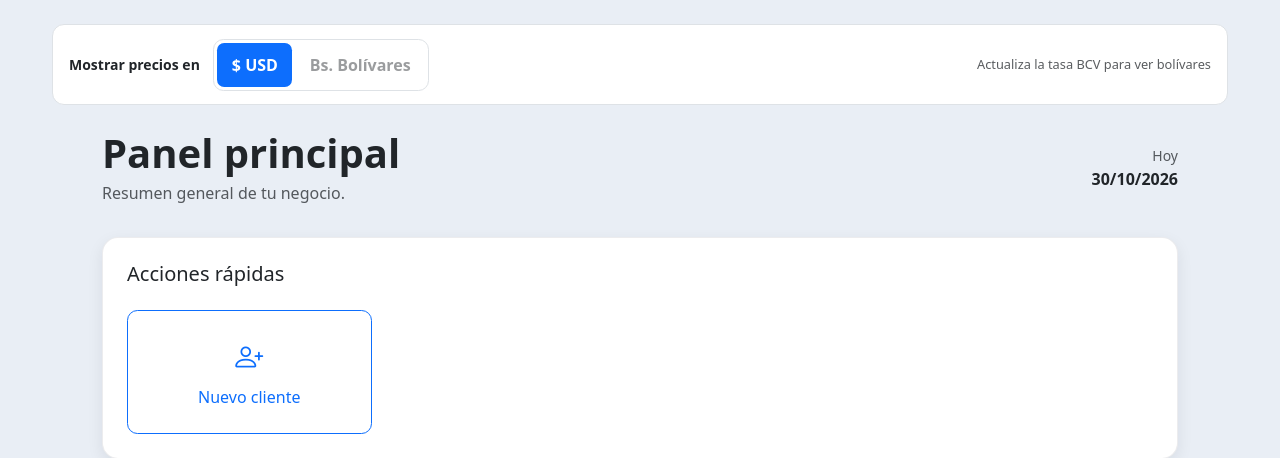
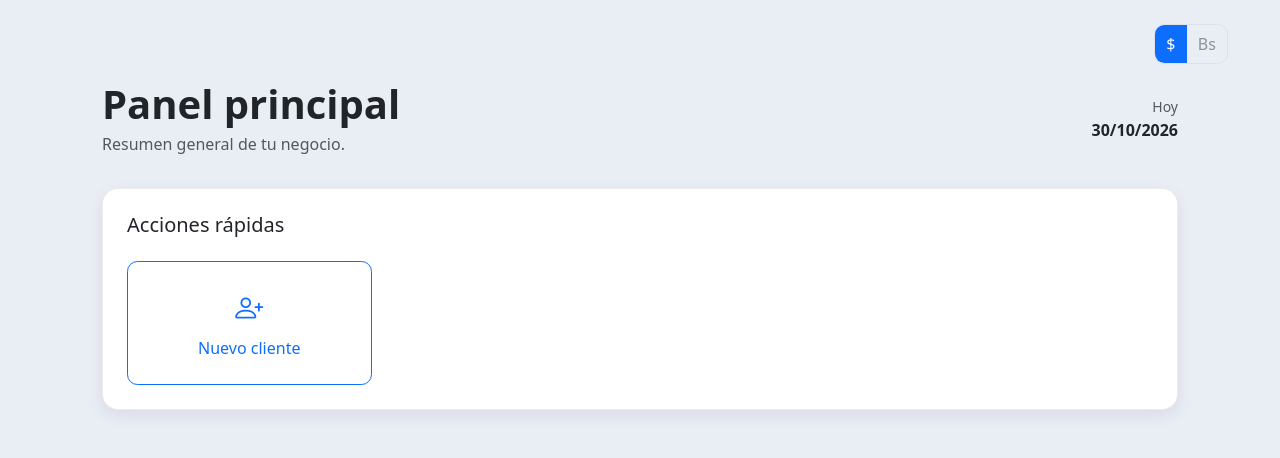
Before and after one commit to Lowganma/Inventario_v1, a Django app: page / in a window 1280 px wide. Shown: the part 63-521 px from the top of the page. Run offline with Django 4.2, Linux system fonts and the light colour scheme; a user stored in the database is signed in; tables that the repository leaves empty hold one stand-in row (values such as "Sample post").

Commit message:
Restaura selector compacto del catálogo y evita importes concatenados

```diff
--- a/caja/templates/caja/dashboard.html
+++ b/caja/templates/caja/dashboard.html
@@ -2,10 +2,11 @@
 {% load precios %}
 
 {% block title %}Caja diaria{% endblock %}
+{% block selector_moneda %}{% endblock %}
 {% block content %}
 <div class="d-flex flex-wrap justify-content-between align-items-center gap-2 mb-4">
  <div><h1 class="page-title mb-1">Caja diaria</h1><p class="text-muted mb-0">Control financiero por jornada.</p></div>
- <div class="d-flex gap-2"><a class="btn btn-outline-primary" href="{% url 'caja:movimientos' %}">Movimientos</a>{% if usuario_es_dueno %}<a class="btn btn-outline-secondary" href="{% url 'caja:cierres' %}">Cierres</a>{% endif %}</div>
+ <div class="d-flex align-items-center flex-wrap gap-2">{% include "components/selector_moneda.html" %}<a class="btn btn-outline-primary" href="{% url 'caja:movimientos' %}">Movimientos</a>{% if usuario_es_dueno %}<a class="btn btn-outline-secondary" href="{% url 'caja:cierres' %}">Cierres</a>{% endif %}</div>
 </div>
 {% if not caja %}
 <div class="card content-card"><div class="card-body text-center py-5"><h2 class="h4">Caja de hoy todavía no está abierta</h2><a class="btn btn-primary mt-3" href="{% url 'caja:abrir' %}">Abrir caja</a></div></div>
--- a/cuentas/templatetags/precios.py
+++ b/cuentas/templatetags/precios.py
@@ -32,7 +32,6 @@ def precio_moneda(context, valor):
         secundario = "Tasa BCV no disponible"
         referencia = "Registra una tasa BCV válida para ver el equivalente en bolívares"
     return format_html(
-        '<span class="importe-moneda" data-importe-usd="{}" title="{}">'
-        '<span class="importe-usd">${}</span><span class="importe-bs">{}</span></span>',
-        format(usd, ".2f"), referencia, format(usd, ".2f"), secundario,
+        '<span class="importe-moneda" data-importe-usd="{}" data-importe-bs="{}" title="{}">${}</span>',
+        format(usd, ".2f"), secundario, referencia, format(usd, ".2f"),
     )
--- a/static/css/app.css
+++ b/static/css/app.css
@@ -166,14 +166,26 @@ body {
 }
 /* Un importe visible por celda y un selector común a todos los módulos. */
 .importe-moneda { white-space: nowrap; font-variant-numeric: tabular-nums; }
-.importe-bs { display: none; }
-.moneda-toolbar { display:flex; align-items:center; justify-content:space-between; gap:1rem; flex-wrap:wrap; margin-bottom:1.5rem; padding:.85rem 1rem; border:1px solid var(--bs-border-color, #ced4da); border-radius:.75rem; background:var(--bs-body-bg, #fff); }
-.moneda-toolbar > div { display:flex; align-items:center; gap:.85rem; flex-wrap:wrap; }
-.moneda-label { font-size:.875rem; font-weight:600; }
-.moneda-switch { display:inline-flex; padding:3px; border-radius:.65rem; border:1px solid var(--bs-border-color, #ced4da); gap:3px; }
-.moneda-switch button { min-height:44px; border:0; border-radius:.45rem; background:transparent; color:var(--bs-body-color, #212529); padding:.5rem .9rem; font-weight:600; }
-.moneda-switch button[aria-pressed="true"] { background:var(--bs-primary, #0d6efd); color:#fff; }
-.moneda-switch button:focus-visible { outline:3px solid #86b7fe; outline-offset:2px; }
-.moneda-switch button:disabled { opacity:.45; cursor:not-allowed; }
-.moneda-estado { font-size:.8rem; color:var(--bs-secondary-color, #6c757d); }
-@media (max-width:575.98px) { .moneda-toolbar {padding:.75rem;} .moneda-toolbar > div {width:100%; justify-content:space-between;} .moneda-switch button {padding:.5rem .65rem;} }
+/* El mismo control compacto del encabezado de Nueva venta. */
+.catalogo-view-toggle {
+    display: inline-flex;
+    border: 1px solid var(--bs-border-color, #495057);
+    border-radius: .65rem;
+    overflow: hidden;
+    flex-shrink: 0;
+}
+.catalogo-view-toggle button {
+    border: 0;
+    background: transparent;
+    color: inherit;
+    padding: .45rem .7rem;
+}
+.catalogo-view-toggle button.active {
+    background: var(--bs-primary, #0d6efd);
+    color: #fff;
+}
+.catalogo-view-toggle button:focus-visible {
+    outline: 2px solid var(--bs-primary, #0d6efd);
+    outline-offset: -2px;
+}
+.catalogo-view-toggle button:disabled { opacity: .45; cursor: not-allowed; }
--- a/static/js/app.js
+++ b/static/js/app.js
@@ -195,10 +195,11 @@ window.Precios = (() => {
         document.documentElement.dataset.moneda = moneda;
         document.querySelectorAll("button[data-moneda]").forEach(b => {
             b.setAttribute("aria-pressed", String(b.dataset.moneda === moneda));
+            b.classList.toggle("active", b.dataset.moneda === moneda);
             if (b.dataset.moneda === "bs") {
                 b.disabled = !tasa();
                 if (b.disabled) b.title = "Actualiza la tasa BCV para usar bolívares";
-                else b.removeAttribute("title");
+                else b.title = "Ver en Bolívares";
             }
         });
         const estado = document.getElementById("moneda-estado");
--- a/templates/base.html
+++ b/templates/base.html
@@ -45,7 +45,7 @@
     {# ===================================================== #}
 
     <link
-        href="{% static 'css/app.css' %}"
+        href="{% static 'css/app.css' %}?v=moneda-20261030-2"
         rel="stylesheet"
     >
 
@@ -587,18 +587,13 @@
         "
     >
 
+        {% block selector_moneda %}
         {% if request.user.is_authenticated and mostrar_selector_moneda %}
-        <div class="moneda-toolbar" aria-label="Moneda de los importes">
-            <div>
-                <span class="moneda-label">Mostrar precios en</span>
-                <div class="moneda-switch" role="group" aria-label="Elegir moneda">
-                    <button type="button" data-moneda="usd" aria-pressed="true">$ <span>USD</span></button>
-                    <button type="button" data-moneda="bs" aria-pressed="false" {% if not tasa_bcv_global or tasa_bcv_global.valor <= 0 %}disabled title="Actualiza la tasa BCV para usar bolívares"{% endif %}>Bs. <span>Bolívares</span></button>
-                </div>
-            </div>
-            <span id="moneda-estado" class="moneda-estado" role="status" aria-live="polite">{% if tasa_bcv_global and tasa_bcv_global.valor > 0 %}Importes en dólares{% else %}Actualiza la tasa BCV para ver bolívares{% endif %}</span>
+        <div class="d-flex justify-content-end mb-3">
+            {% include "components/selector_moneda.html" %}
         </div>
         {% endif %}
+        {% endblock %}
         {% block content %}
         {% endblock %}
 
@@ -621,7 +616,7 @@
     {# ===================================================== #}
 
     <script
-        src="{% static 'js/app.js' %}"
+        src="{% static 'js/app.js' %}?v=moneda-20261030-2"
     ></script>
 
 
--- /dev/null
+++ b/templates/components/selector_moneda.html
@@ -0,0 +1,5 @@
+<div class="catalogo-view-toggle moneda-selector" role="group" aria-label="Cambiar moneda">
+    <button type="button" data-moneda="usd" class="active" aria-pressed="true" title="Ver en Dólares">$</button>
+    <button type="button" data-moneda="bs" aria-pressed="false" {% if not tasa_bcv_global or tasa_bcv_global.valor <= 0 %}disabled title="Actualiza la tasa BCV para usar bolívares"{% else %}title="Ver en Bolívares"{% endif %}>Bs</button>
+</div>
+<span id="moneda-estado" class="visually-hidden" role="status" aria-live="polite">Importes en dólares</span>
```
Also changed, not shown: cuentas/test_precios.py (+21 -0 lines), docs/INTERFAZ_MONEDA.md (+10 -4 lines), productos/templates/productos/index.html (+7 -5 lines), ventas/templates/ventas/crear_venta.html (+4 -19 lines).
